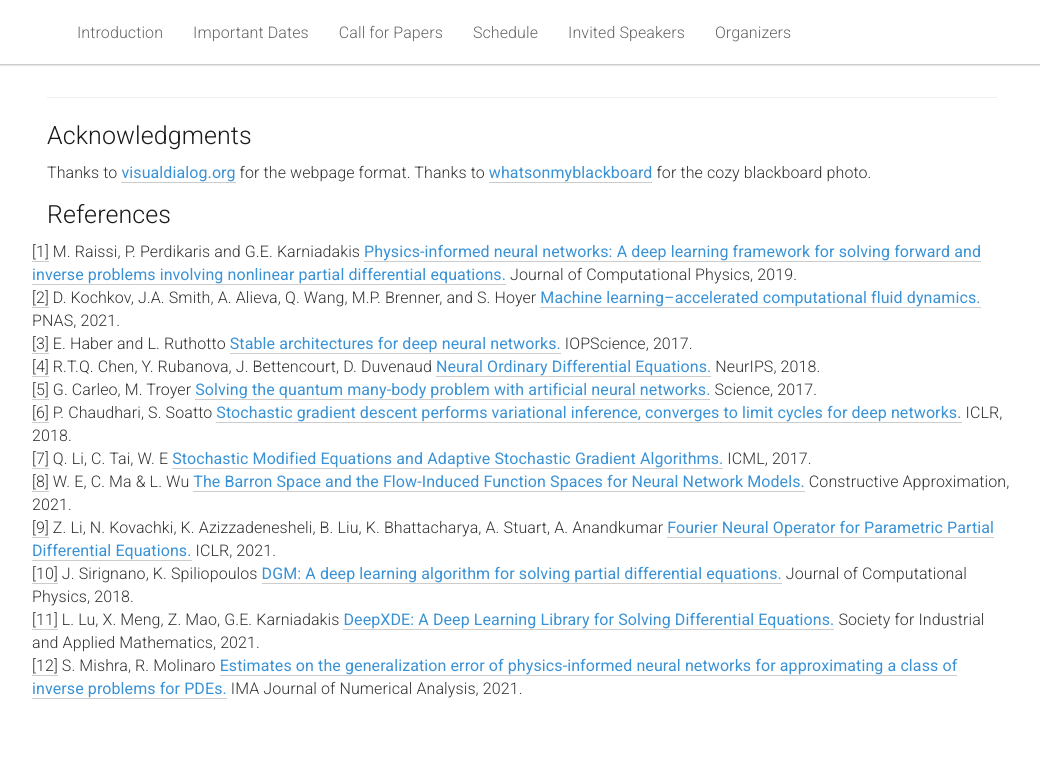
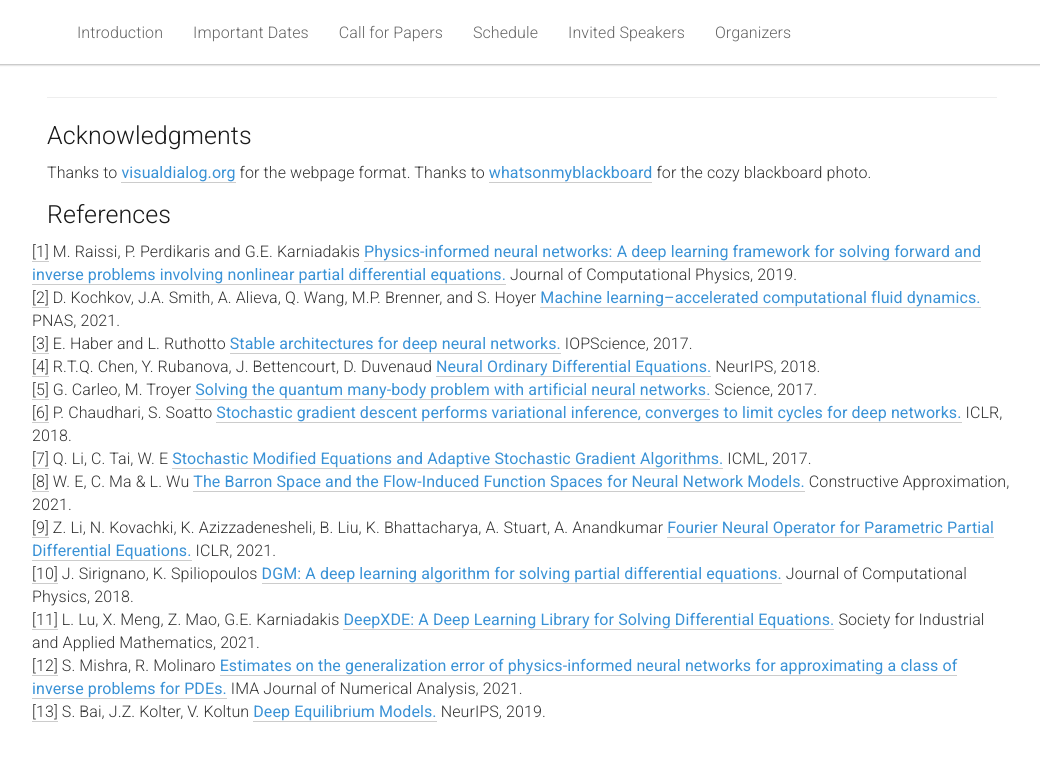
Before and after one commit to dl-de/dl-de.github.io, a Jekyll site: the page built from _pages/home.md, in a window 1280 px wide and 900 px high, scrolled down 3703 px. Shown: the top 761 px of the window, without its empty margins (118-1158 px from the left). Built offline with Jekyll 4.4.1, drawn with Linux system fonts in a browser that asks for light colours.

Commit message:
minor changes

```diff
--- a/_pages/home.md
+++ b/_pages/home.md
@@ -107,7 +107,7 @@ The scope of the workshop spans topics at the intersection of DL and DEs, includ
       <li>How can DE models provide insights into DL?
       <ul>
         <li>What families of functions are best represented by different neural architectures? <a href="#note1" id="note5ref">[8]</a></li>
-        <li>Can this connection guide the design of new neural architectures? <a href="#note1" id="note2ref">[3, 4]</a> </li>
+        <li>Can this connection guide the design of new neural architectures? <a href="#note1" id="note2ref">[3, 4, 13]</a> </li>
         <li>Can DE models be used to derive bounds on generalization error? <a href="#note1" id="note9ref">[12]</a> </li>
         <li>What insights can DE models provide into training dynamics? <a href="#note1" id="note4ref">[6, 7]</a></li>
         <li>Can these insights guide the design of weight initialization schemes?</li>
@@ -473,6 +473,12 @@ The scope of the workshop spans topics at the intersection of DL and DEs, includ
     Estimates on the generalization error of physics-informed neural networks for approximating a class of inverse problems for PDEs.</a></span>
     IMA Journal of Numerical Analysis, 2021.
 
+    <br><a id="note1" href="#note10ref">[13]</a> S. Bai, J.Z. Kolter, V. Koltun
+    <span style="color:#3a92d6;font-weight:400;">
+    <a href="https://proceedings.neurips.cc/paper/2019/file/01386bd6d8e091c2ab4c7c7de644d37b-Paper.pdf">
+    Deep Equilibrium Models.</a></span>
+    NeurIPS, 2019.
+
 
 </div>
 
```
